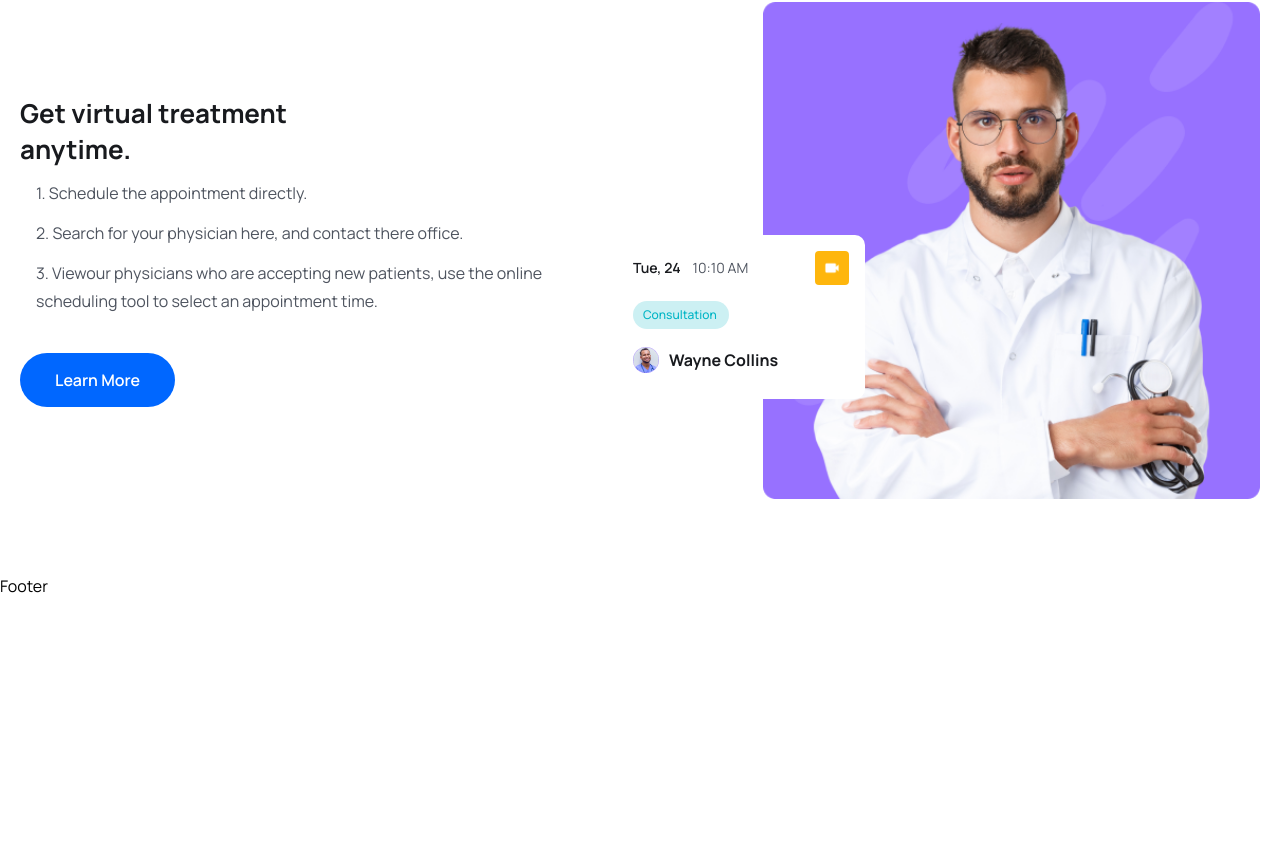
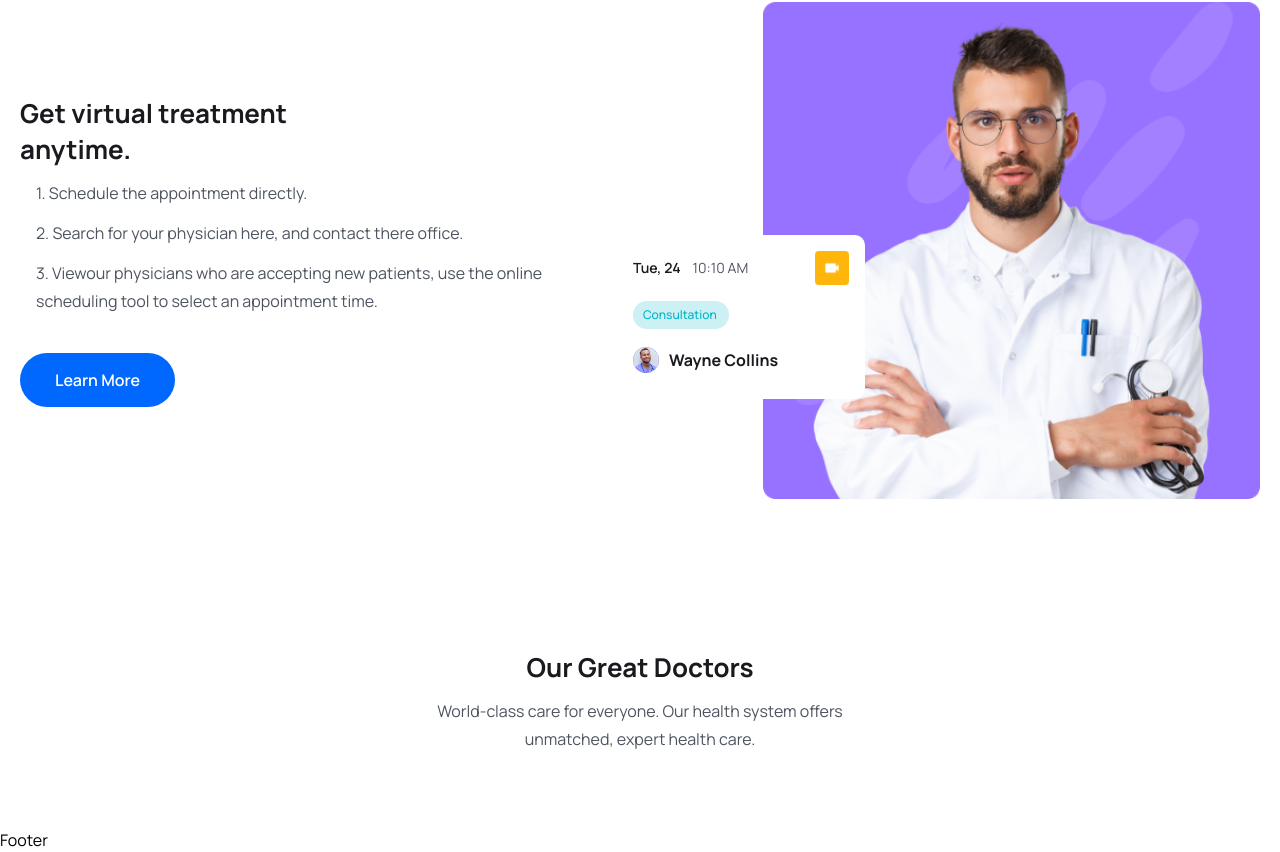
Before and after one commit to KMPKBandara/MediQ, a React (Vite) app in the folder frontend/: page / in a window 1280 px wide. Shown: the part 2499-3351 px from the top of the page. Before the commit the page ends 3097 px from the top, so only its background shows below. Built offline with nearby package versions, Linux system fonts and the light colour scheme.

Commit message:
Doctors section structure complete

```diff
--- a/frontend/src/pages/Home.jsx
+++ b/frontend/src/pages/Home.jsx
@@ -234,6 +234,18 @@
         </div>
       </section>
       {/* ===== feature section end ===== */}
+      {/* ===== our great doctors ===== */}
+      <section>
+        <div className="container">
+          <div className="xl:w-[470px] mx-auto">
+            <h2 className="heading text-center">Our Great Doctors</h2>
+            <p className="text_para text-center">
+              World-class care for everyone. Our health system offers unmatched,
+              expert health care.
+            </p>
+          </div>
+        </div>
+      </section>
     </>
   );
 };
```
